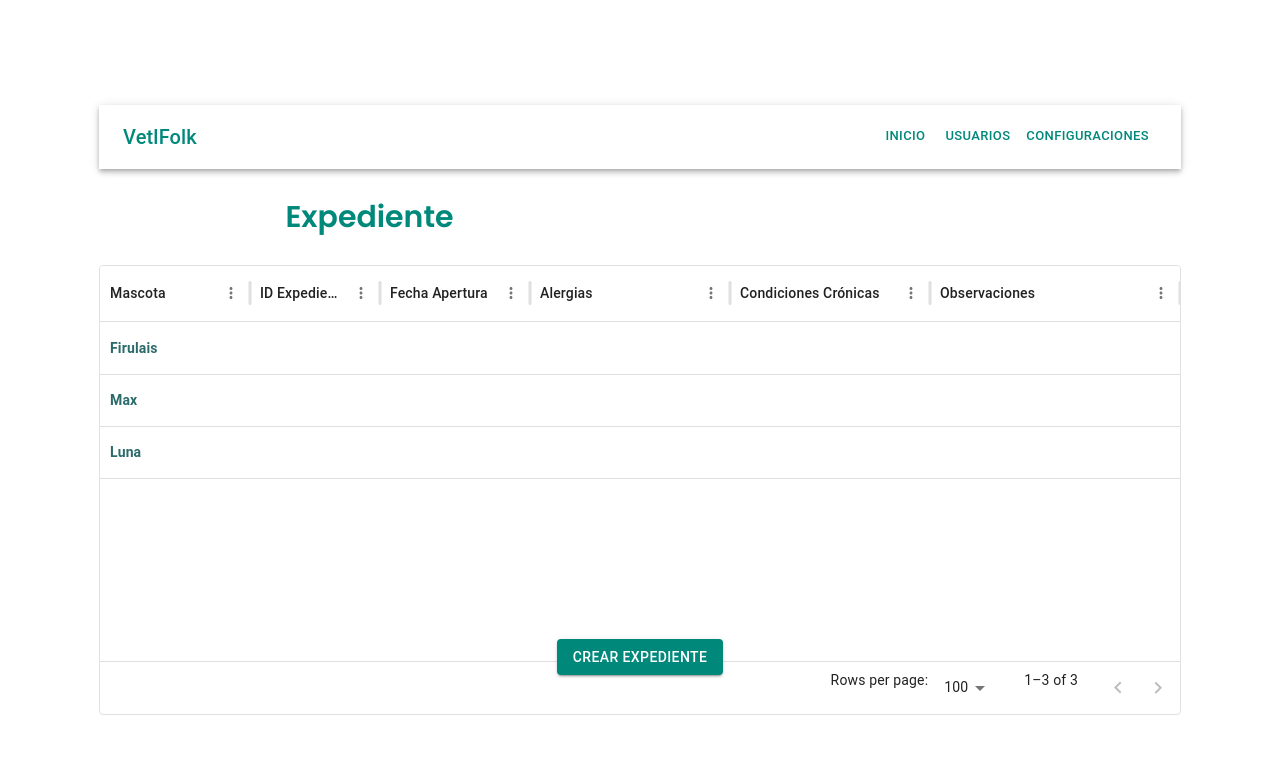
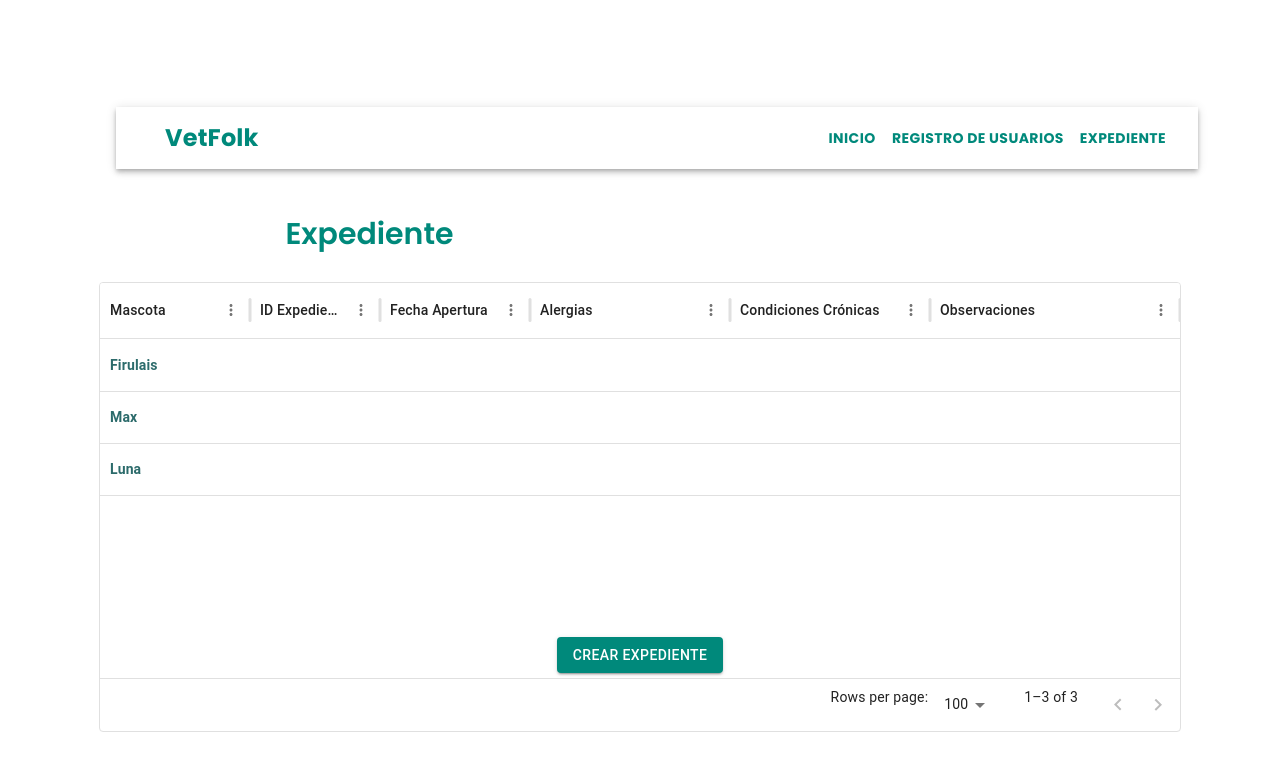
Before and after one commit to ackerT/VetFolk-Frontend, a React (Create React App) app: page /admin/expediente in a window 1280 px wide. Shown: the top 770 px of the page. Built offline with nearby package versions, Linux system fonts and the light colour scheme.

Commit message:
Expedinate-modificado

```diff
--- a/src/components/servicios/pages/ExpedientePage.jsx
+++ b/src/components/servicios/pages/ExpedientePage.jsx
@@ -3,14 +3,15 @@ import Box from '@mui/material/Box';
 import AppBar from '@mui/material/AppBar';
 import Toolbar from '@mui/material/Toolbar';
 import Typography from '@mui/material/Typography';
-import Button from '@mui/material/Button'; // Importa el botón
+import Button from '@mui/material/Button';
 import { DataGrid } from '@mui/x-data-grid';
 import { expedientes as mascotasExpedientes } from '../data/ExpedienteData';
+import { useNavigate } from 'react-router-dom'; // Importa useNavigate si no lo tienes
 
 export function ExpedientePage() {
   const [expandedRows, setExpandedRows] = useState({});
+  const navigate = useNavigate();
 
-  // Generar las filas de la tabla principal con expedientes como subfilas
   const rows = mascotasExpedientes.flatMap((mascota) => {
     const mainRow = {
       id: `mascota-${mascota.IdMascota}`,
@@ -19,7 +20,6 @@ export function ExpedientePage() {
       expanded: expandedRows[mascota.IdMascota] || false,
     };
 
-    // Subfilas de expedientes, sólo visibles si la mascota está expandida
     const expedienteRows = mascota.Expedientes.map((expediente) => ({
       id: `expediente-${mascota.IdMascota}-${expediente.IdExpediente}`,
       IdExpediente: expediente.IdExpediente,
@@ -28,116 +28,73 @@ export function ExpedientePage() {
       CondicionCronicas: expediente.CondicionCronicas,
       Observaciones: expediente.Observaciones,
       tipo: 'expediente',
-      NombreMascota: "", // Campo vacío para alineación
+      NombreMascota: "",
     }));
 
     return expandedRows[mascota.IdMascota] ? [mainRow, ...expedienteRows] : [mainRow];
   });
 
-  // Configuración de las columnas de DataGrid
   const columns = [
-    {
-      field: 'NombreMascota',
-      headerName: 'Mascota',
-      width: 150,
-      renderCell: (params) => {
-        if (params.row.tipo === 'mascota') {
-          return (
-            <strong>
-              <div
-                onClick={() =>
-                  setExpandedRows((prev) => ({
-                    ...prev,
-                    [params.row.id.split('-')[1]]: !prev[params.row.id.split('-')[1]],
-                  }))
-                }
-                style={{
-                  cursor: 'pointer',
-                  fontWeight: 'bold',
-                  color: '#2c6b6b', // Color
-                }}
-              >
-                {params.value}
-              </div>
-            </strong>
-          );
-        }
-        return null;
-      },
-    },
-    {
-      field: 'IdExpediente',
-      headerName: 'ID Expediente',
-      width: 130,
-      renderCell: (params) => (
-        <span style={{ color: '#00897b', fontFamily: 'Poppins, sans-serif', fontSize: '13px' }}>
-          {params.value}
-        </span>
-      ),
-    },
-    {
-      field: 'FechaApertura',
-      headerName: 'Fecha Apertura',
-      width: 150,
-      renderCell: (params) => (
-        <span style={{ color: '#00897b', fontFamily: 'Poppins, sans-serif', fontSize: '13px' }}>
-          {params.value}
-        </span>
-      ),
-    },
-    {
-      field: 'Alergias',
-      headerName: 'Alergias',
-      width: 200,
-      renderCell: (params) => (
-        <span style={{ color: '#00897b', fontFamily: 'Poppins, sans-serif', fontSize: '13px' }}>
-          {params.value}
-        </span>
-      ),
-    },
-    {
-      field: 'CondicionCronicas',
-      headerName: 'Condiciones Crónicas',
-      width: 200,
-      renderCell: (params) => (
-        <span style={{ color: '#00897b', fontFamily: 'Poppins, sans-serif', fontSize: '13px' }}>
-          {params.value}
-        </span>
-      ),
-    },
-    {
-      field: 'Observaciones',
-      headerName: 'Observaciones',
-      width: 250,
-      renderCell: (params) => (
-        <span style={{ color: '#00897b', fontFamily: 'Poppins, sans-serif', fontSize: '13px' }}>
-          {params.value}
-        </span>
-      ),
-    },
+    { field: 'NombreMascota', headerName: 'Mascota', width: 150, renderCell: (params) => (params.row.tipo === 'mascota' ? <strong onClick={() => setExpandedRows((prev) => ({ ...prev, [params.row.id.split('-')[1]]: !prev[params.row.id.split('-')[1]] }))} style={{ cursor: 'pointer', fontWeight: 'bold', color: '#2c6b6b' }}>{params.value}</strong> : null) },
+    { field: 'IdExpediente', headerName: 'ID Expediente', width: 130, renderCell: (params) => <span style={{ color: '#00897b', fontFamily: 'Poppins, sans-serif', fontSize: '13px' }}>{params.value}</span> },
+    { field: 'FechaApertura', headerName: 'Fecha Apertura', width: 150, renderCell: (params) => <span style={{ color: '#00897b', fontFamily: 'Poppins, sans-serif', fontSize: '13px' }}>{params.value}</span> },
+    { field: 'Alergias', headerName: 'Alergias', width: 200, renderCell: (params) => <span style={{ color: '#00897b', fontFamily: 'Poppins, sans-serif', fontSize: '13px' }}>{params.value}</span> },
+    { field: 'CondicionCronicas', headerName: 'Condiciones Crónicas', width: 200, renderCell: (params) => <span style={{ color: '#00897b', fontFamily: 'Poppins, sans-serif', fontSize: '13px' }}>{params.value}</span> },
+    { field: 'Observaciones', headerName: 'Observaciones', width: 250, renderCell: (params) => <span style={{ color: '#00897b', fontFamily: 'Poppins, sans-serif', fontSize: '13px' }}>{params.value}</span> },
   ];
 
-  // Manejador para el clic del botón "Crear Expediente"
   const handleCreateExpediente = () => {
-    // agregar la lógica para crear un nuevo expediente
     alert('Crear nuevo expediente');
   };
 
   return (
     <Box sx={{ height: '100%', width: '100%' }}>
-      {/* Barra de Navegación */}
-      <AppBar position="static" sx={{ backgroundColor: '#ffffff' }}>
+      {/* Barra de Navegación Personalizada */}
+      <AppBar position="static" sx={{ backgroundColor: '#ffffff',
+        width: '100%', height: '10%', margin: '17px' }}>
         <Toolbar>
-          <Typography variant="h6" sx={{ flexGrow: 1, color: '#00897b' }}>
-            VetlFolk
+          <Typography
+            variant="h6"
+            sx={{
+              flexGrow: 1,
+              color: '#00897b',
+              fontFamily: 'Poppins, sans-serif',
+              fontWeight: 'bold',
+              fontSize: '24px',
+              padding: '25px',
+              margin: '0px'
+            }}
+          >
+            VetFolk
           </Typography>
-          <Button sx={{ color: '#00897b', fontSize: '13px' }}>Inicio</Button>
-          <Button sx={{ color: '#00897b', fontSize: '13px' }}>Usuarios</Button>
-          <Button sx={{ color: '#00897b', fontSize: '13px' }}>Configuraciones</Button>
+          <Button
+            color="inherit"
+            onClick={() => navigate('/Landing')}
+            sx={{ color: '#00897b',
+              fontFamily: 'Poppins, sans-serif',
+               fontWeight: 'bold' }}
+          >
+            Inicio
+          </Button>
+          <Button
+            color="inherit"
+            onClick={() => navigate('/admin/usuario-datos')}
+            sx={{ color: '#00897b', fontFamily: 'Poppins, sans-serif',
+               fontWeight: 'bold' }}
+          >
+            Registro de Usuarios
+          </Button>
+          <Button
+            color="inherit"
+            onClick={() => navigate('/admin/expediente')}
+            sx={{ color: '#00897b', fontFamily: 'Poppins, sans-serif',
+               fontWeight: 'bold' }}
+          >
+            Expediente
+          </Button>
         </Toolbar>
       </AppBar>
 
-      {/* Agrega margen superior para espacio debajo de la navbar */}
       <Box sx={{ height: 450, width: '100%', marginTop: '0px' }}>
         <h2 style={{
           textAlign: 'center',
@@ -161,14 +118,19 @@ export function ExpedientePage() {
           getRowId={(row) => row.id}
         />
       </Box>
-
-      {/* Botón "Crear Expediente" al final */}
-      <Box sx={{ display: 'flex', justifyContent: 'center', padding: '20px' }}>
+      <Box sx={{ display: 'flex',
+      justifyContent: 'center',
+      marginTop :'auto',
+        padding: '1px',
+        marginBottom:'10px',
+        }}>
         <Button
           variant="contained"
-          color="primary"
+          color="#00897b"
           onClick={handleCreateExpediente}
-          sx={{ backgroundColor: '#00897b', color: '#ffffff' }}
+          sx={{ backgroundColor: '#00897b',
+             color: '#ffffff',
+             }}
         >
           Crear Expediente
         </Button>
--- a/src/components/servicios/pages/GestionarRolesPage.jsx
+++ b/src/components/servicios/pages/GestionarRolesPage.jsx
@@ -118,6 +118,7 @@ export const GestionarRolesPage = () => {
                     </Typography>
                     <Button
                         color="inherit"
+                        onClick={() => navigate('/Landing')}
                         sx={{
                             color: '#00897b',
                             fontFamily: 'Poppins, sans-serif',
```
